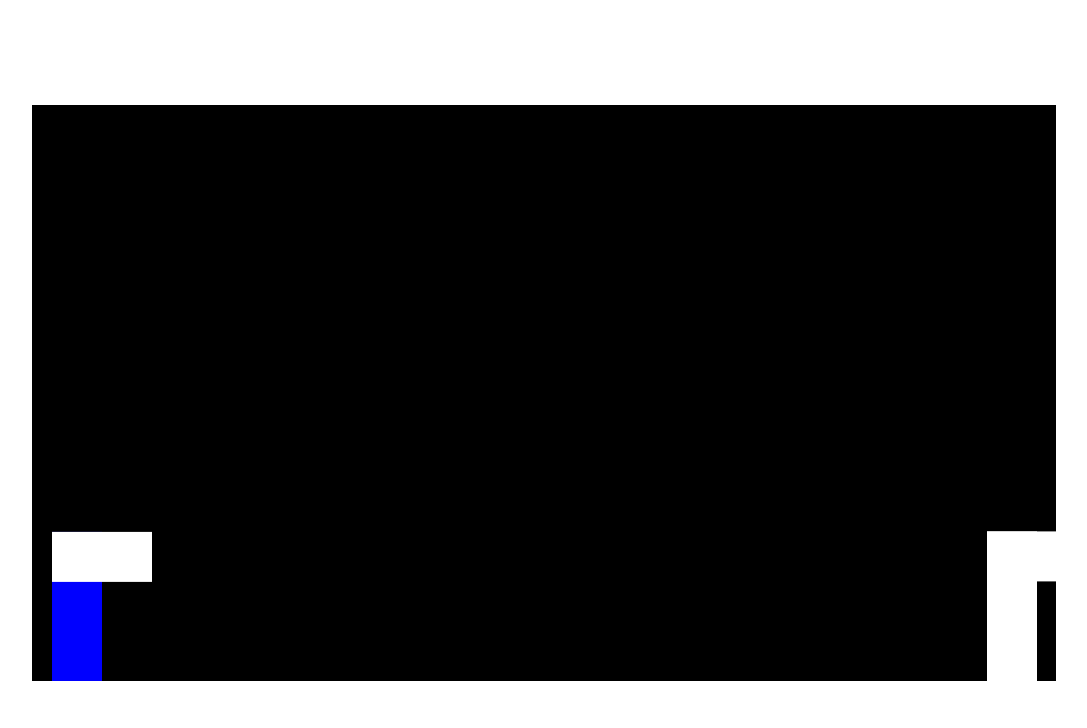
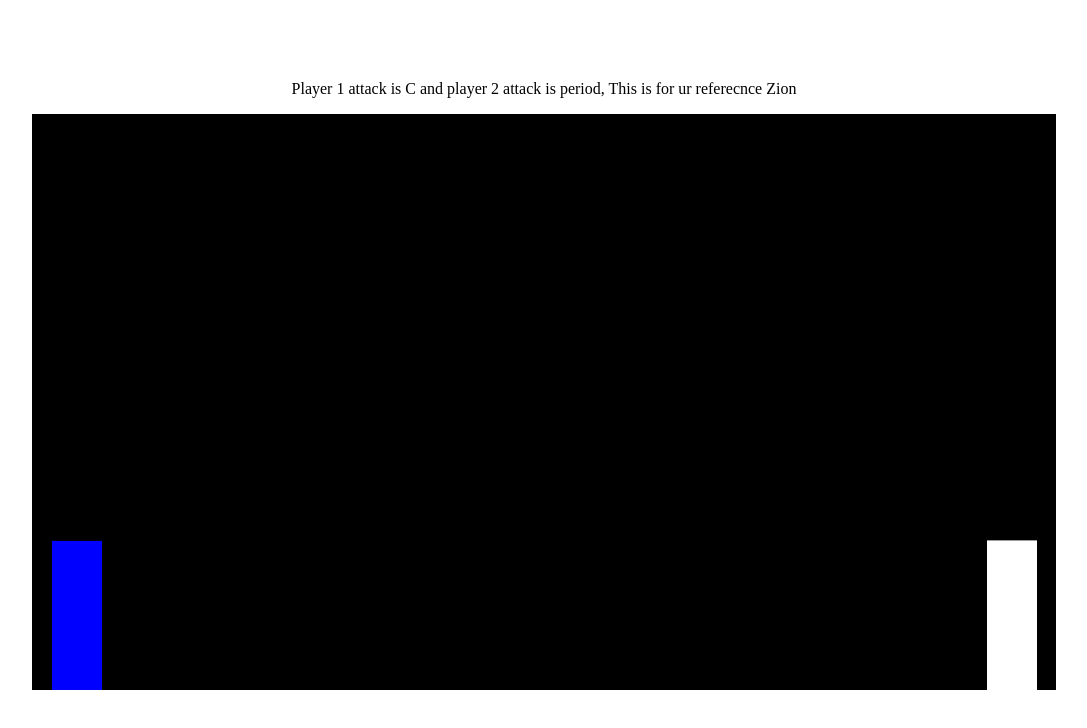
Before and after one commit to ZiKoundou/GameWithZion, a plain HTML site: page game.html in a window 1280 px wide. Shown: the whole page, without its empty margins (96-1183 px from the left). Drawn offline with Linux system fonts and the light colour scheme.

Commit message:
finish the attack, Zion please do the health bar

```diff
--- a/game.html
+++ b/game.html
@@ -1,6 +1,8 @@
 <!DOCTYPE html>
 <html lang="en">
-    <div style = "text-align: center;margin-top: 105px;" >
+
+    <div style = "text-align: center;margin-top: 80px;" >
+        <p>Player 1 attack is C and player 2 attack is period, This is for ur referecnce Zion</p>
         <canvas></canvas>
     </div>
 <script src="index.js"></script>
--- a/index.js
+++ b/index.js
@@ -7,14 +7,18 @@ canvas.height = 576
 c.fillRect(0, 0, canvas.width, canvas.height)
 const gravity = .9
 class Sprite {
-    constructor({position, velocity, color = 'blue'}) {
+    constructor({position, velocity, color = 'blue', offset}) {
         this.position = position
         this.velocity = velocity
         this.height = 150
         this.width = 50
         this.lastKey
         this.attackBox = {
-            position: this.position ,
+            position: {
+                x: this.position.x,
+                y: this.position.y
+            },
+            offset,
             width: 100,
             height: 50,
         }
@@ -25,11 +29,16 @@ class Sprite {
         c.fillStyle = this.color
         c.fillRect(this.position.x,this.position.y,this.width,this.height)
 
-        c.fillStyle = 'white'
-        c.fillRect(this.attackBox.position.x,this.attackBox.position.y,this.attackBox.width,this.attackBox.height)
+        if(this.isAttacking == true) {
+            c.fillStyle = 'white'
+            c.fillRect(this.attackBox.position.x,this.attackBox.position.y,this.attackBox.width,this.attackBox.height)
+        }
+
     }
     update() {
         this.draw()
+        this.attackBox.position.x = this.position.x - this.attackBox.offset.x
+        this.attackBox.position.y = this.position.y - this.attackBox.offset.y
         this.position.x += this.velocity.x
         this.position.y += this.velocity.y
 
@@ -40,7 +49,7 @@ class Sprite {
         }
     }
     attack() {
-        this.switchSprite('attack1')
+        // this.switchSprite('attack1')
         this.isAttacking = true
         setTimeout(()=> {
             this.isAttacking = false
@@ -55,7 +64,11 @@ const player = new Sprite({
     velocity: {
         x: 0,
         y: 10,
-    }
+    },
+    offset: {
+        x: 0,
+        y: 0
+    },
 })
 const player2 = new Sprite({
     position: {
@@ -65,6 +78,10 @@ const player2 = new Sprite({
     velocity: {
         x: 0,
         y: 10,
+    },
+    offset: {
+        x: 50,
+        y: 0
     },
     color: 'white'
 })
@@ -85,6 +102,16 @@ const keys = {
     }
 }
 let lastKey
+function collision({
+    rectangle1,
+    rectangle2
+}) {
+    if(rectangle1.attackBox.position.x + rectangle1.attackBox.width >= rectangle2.position.x && rectangle1.attackBox.position.x <= rectangle2.position.x + rectangle2.width
+        && rectangle1.attackBox.position.y + rectangle1.attackBox.height >= rectangle2.position.y && rectangle1.attackBox.position.y < rectangle2.position.y + rectangle2.height) {
+            return true;
+    }
+    return false;
+}
 function animation() {
     window.requestAnimationFrame(animation)
     c.fillStyle = 'black'
@@ -107,6 +134,20 @@ function animation() {
         player2.velocity.x = 10
     } else {
         player2.velocity.x = 0
+    }
+    //attack
+    if(collision({
+        rectangle1: player,
+        rectangle2: player2
+    }) && player.isAttacking) {
+        player.isAttacking = false
+    }
+    //attack for player2
+    if(collision({
+        rectangle1: player2,
+        rectangle2: player
+    }) && player2.isAttacking) {
+        player2.isAttacking = false
     }
 
 
```
